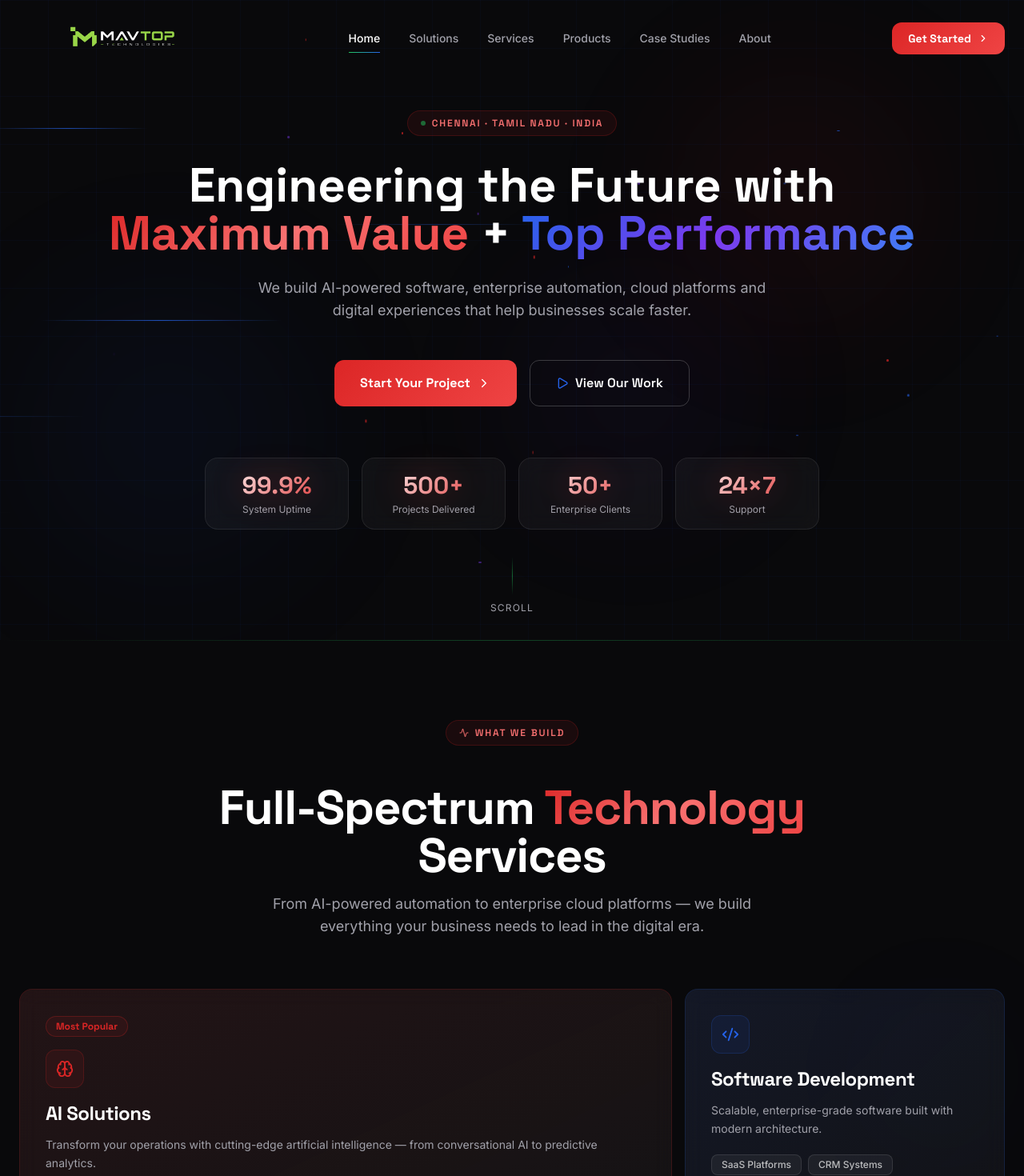
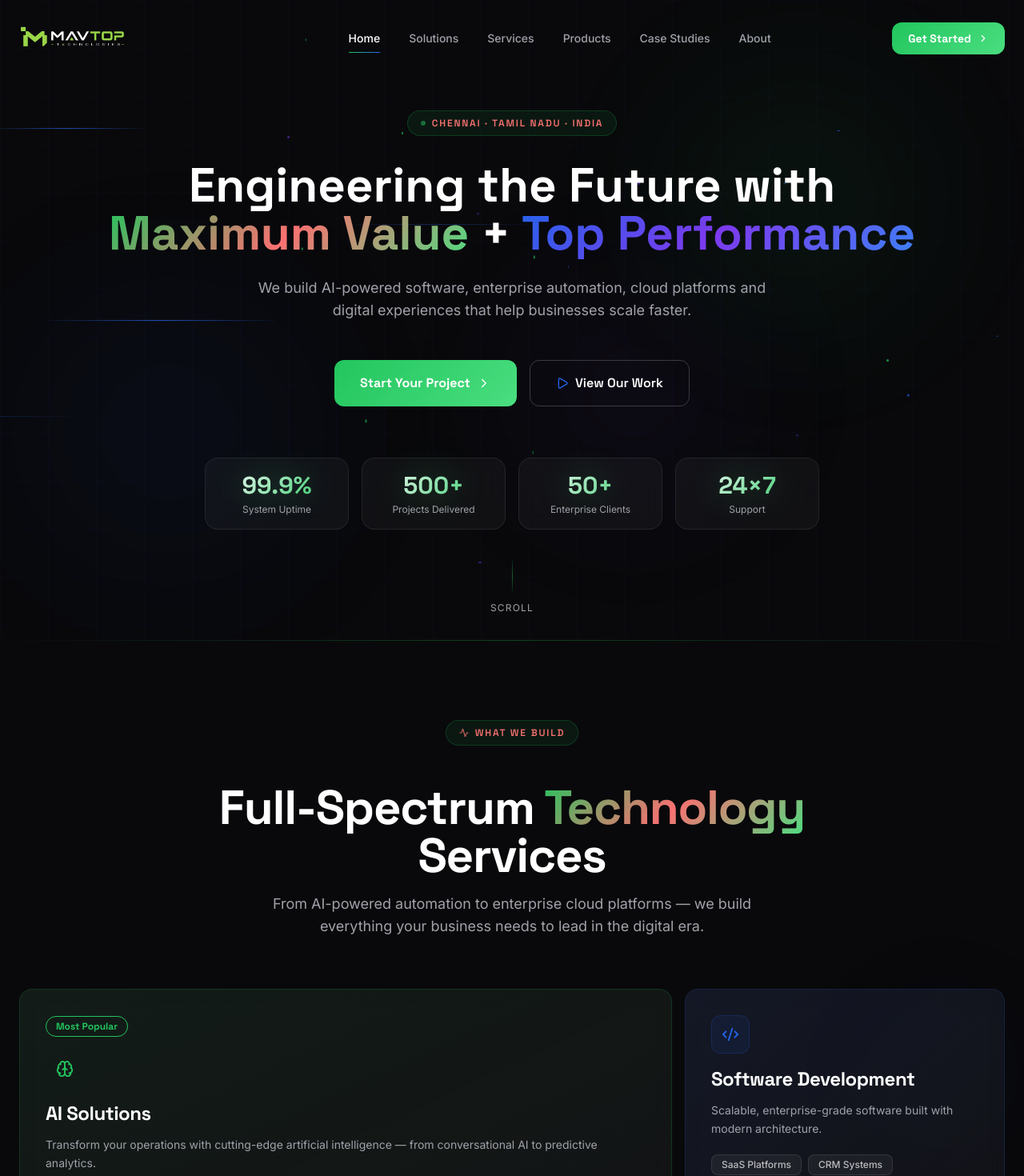
Before and after one commit to manopriyan6/Mavtop, a Next.js app: page / in a window 1280 px wide. Shown: the top 1470 px of the page at 80% size. Built offline with nearby package versions, Linux system fonts and the light colour scheme.

Commit message:
Align logo left and remove all remaining red

```diff
--- a/app/globals.css
+++ b/app/globals.css
@@ -56,7 +56,7 @@ body {
   background: #09090B;
 }
 ::-webkit-scrollbar-thumb {
-  background: linear-gradient(180deg, #DC2626, #7C3AED);
+  background: linear-gradient(180deg, var(--brand-green), #7C3AED);
   border-radius: 3px;
 }
 
@@ -101,11 +101,11 @@ h1, h2, h3, h4, h5, h6 {
 
 .glass-card:hover {
   background: var(--glass-bg-hover);
-  border-color: rgba(220, 38, 38, 0.3);
+  border-color: rgba(34, 197, 94, 0.3);
   transform: translateY(-4px);
   box-shadow:
-    0 20px 60px rgba(220, 38, 38, 0.1),
-    0 0 0 1px rgba(220, 38, 38, 0.15),
+    0 20px 60px rgba(34, 197, 94, 0.1),
+    0 0 0 1px rgba(34, 197, 94, 0.15),
     inset 0 1px 0 rgba(255, 255, 255, 0.1);
 }
 
@@ -121,7 +121,7 @@ h1, h2, h3, h4, h5, h6 {
    GLOW BUTTONS
    ============================================================ */
 .btn-primary {
-  background: linear-gradient(135deg, #DC2626, #EF4444);
+  background: linear-gradient(135deg, var(--brand-green), var(--brand-green-light));
   border: none;
   color: white;
   font-family: 'Space Grotesk', sans-serif;
@@ -149,9 +149,9 @@ h1, h2, h3, h4, h5, h6 {
 .btn-primary:hover {
   transform: translateY(-2px);
   box-shadow:
-    0 0 30px rgba(220, 38, 38, 0.5),
-    0 10px 40px rgba(220, 38, 38, 0.3),
-    0 0 80px rgba(220, 38, 38, 0.15);
+    0 0 30px rgba(34, 197, 94, 0.5),
+    0 10px 40px rgba(34, 197, 94, 0.3),
+    0 0 80px rgba(34, 197, 94, 0.15);
 }
 
 .btn-secondary {
@@ -193,8 +193,8 @@ h1, h2, h3, h4, h5, h6 {
 /* ============================================================
    GRADIENT TEXT
    ============================================================ */
-.gradient-text-red {
-  background: linear-gradient(135deg, #DC2626, #F87171, #EF4444);
+.gradient-text-green {
+  background: linear-gradient(135deg, var(--brand-green), #F87171, var(--brand-green-light));
   -webkit-background-clip: text;
   -webkit-text-fill-color: transparent;
   background-clip: text;
@@ -208,7 +208,7 @@ h1, h2, h3, h4, h5, h6 {
 }
 
 .gradient-text-mixed {
-  background: linear-gradient(135deg, #EF4444 0%, #FFFFFF 40%, #3B82F6 100%);
+  background: linear-gradient(135deg, var(--brand-green-light) 0%, #FFFFFF 40%, #3B82F6 100%);
   -webkit-background-clip: text;
   -webkit-text-fill-color: transparent;
   background-clip: text;
@@ -221,8 +221,8 @@ h1, h2, h3, h4, h5, h6 {
   display: inline-flex;
   align-items: center;
   gap: 8px;
-  background: rgba(220, 38, 38, 0.08);
-  border: 1px solid rgba(220, 38, 38, 0.2);
+  background: rgba(34, 197, 94, 0.08);
+  border: 1px solid rgba(34, 197, 94, 0.2);
   color: #F87171;
   font-family: 'Space Grotesk', sans-serif;
   font-size: 12px;
@@ -270,7 +270,7 @@ h1, h2, h3, h4, h5, h6 {
   position: absolute;
   width: 2px;
   height: 2px;
-  background: rgba(220, 38, 38, 0.6);
+  background: rgba(34, 197, 94, 0.6);
   border-radius: 50%;
   animation: particle-float linear infinite;
 }
@@ -297,11 +297,11 @@ h1, h2, h3, h4, h5, h6 {
 .stat-number {
   font-family: 'Space Grotesk', sans-serif;
   font-weight: 800;
-  background: linear-gradient(135deg, #FFFFFF, #DC2626);
+  background: linear-gradient(135deg, #FFFFFF, var(--brand-green));
   -webkit-background-clip: text;
   -webkit-text-fill-color: transparent;
   background-clip: text;
-  filter: drop-shadow(0 0 20px rgba(220, 38, 38, 0.4));
+  filter: drop-shadow(0 0 20px rgba(34, 197, 94, 0.4));
 }
 
 /* ============================================================
@@ -309,12 +309,12 @@ h1, h2, h3, h4, h5, h6 {
    ============================================================ */
 @keyframes logo-glow {
   0%, 100% {
-    filter: drop-shadow(0 0 10px rgba(220, 38, 38, 0.4))
-            drop-shadow(0 0 20px rgba(220, 38, 38, 0.2));
+    filter: drop-shadow(0 0 10px rgba(34, 197, 94, 0.4))
+            drop-shadow(0 0 20px rgba(34, 197, 94, 0.2));
   }
   50% {
-    filter: drop-shadow(0 0 20px rgba(220, 38, 38, 0.7))
-            drop-shadow(0 0 40px rgba(220, 38, 38, 0.3))
+    filter: drop-shadow(0 0 20px rgba(34, 197, 94, 0.7))
+            drop-shadow(0 0 40px rgba(34, 197, 94, 0.3))
             drop-shadow(0 0 60px rgba(124, 58, 237, 0.2));
   }
 }
@@ -339,18 +339,18 @@ h1, h2, h3, h4, h5, h6 {
    ============================================================ */
 .section-divider {
   height: 1px;
-  background: linear-gradient(90deg, transparent, rgba(220, 38, 38, 0.3), rgba(37, 99, 235, 0.3), transparent);
+  background: linear-gradient(90deg, transparent, rgba(34, 197, 94, 0.3), rgba(37, 99, 235, 0.3), transparent);
 }
 
 /* ============================================================
    HOVER CARD BORDER GLOW
    ============================================================ */
-.hover-glow-red {
+.hover-glow-green {
   transition: box-shadow 0.3s ease, border-color 0.3s ease;
 }
-.hover-glow-red:hover {
-  box-shadow: 0 0 30px rgba(220, 38, 38, 0.2), inset 0 0 30px rgba(220, 38, 38, 0.05);
-  border-color: rgba(220, 38, 38, 0.4) !important;
+.hover-glow-green:hover {
+  box-shadow: 0 0 30px rgba(34, 197, 94, 0.2), inset 0 0 30px rgba(34, 197, 94, 0.05);
+  border-color: rgba(34, 197, 94, 0.4) !important;
 }
 
 /* ============================================================
--- a/components/hero/HeroSection.tsx
+++ b/components/hero/HeroSection.tsx
@@ -22,7 +22,7 @@ function Particles() {
             animationDelay: `${Math.random() * 8}s`,
             background:
               i % 3 === 0
-                ? "rgba(220,38,38,0.7)"
+                ? "rgba(34,197,94,0.7)"
                 : i % 3 === 1
                 ? "rgba(37,99,235,0.7)"
                 : "rgba(124,58,237,0.5)",
@@ -96,7 +96,7 @@ export default function HeroSection() {
         style={{
           width: "600px",
           height: "600px",
-          background: "radial-gradient(circle, rgba(220,38,38,0.25), transparent 70%)",
+          background: "radial-gradient(circle, rgba(34,197,94,0.25), transparent 70%)",
           top: "-10%",
           right: "-5%",
           animationDelay: "0s",
@@ -158,7 +158,7 @@ export default function HeroSection() {
           className="text-3xl md:text-5xl lg:text-6xl font-grotesk font-bold mb-6 max-w-5xl mx-auto leading-tight"
         >
           Engineering the Future with{" "}
-          <span className="gradient-text-red">Maximum Value</span>
+          <span className="gradient-text-green">Maximum Value</span>
           {" "}+{" "}
           <span className="gradient-text-blue">Top Performance</span>
         </motion.p>
--- a/components/layout/Footer.tsx
+++ b/components/layout/Footer.tsx
@@ -108,7 +108,7 @@ export default function Footer() {
                   src="/mavtop-tran.png"
                   alt="Mavtop Technologies"
                   fill
-                  className="object-contain"
+                  className="object-contain object-left"
                 />
               </div>
             </a>
--- a/components/layout/Navbar.tsx
+++ b/components/layout/Navbar.tsx
@@ -37,7 +37,7 @@ export default function Navbar() {
         transition={{ duration: 0.7, ease: [0.23, 1, 0.32, 1] }}
         className={`fixed top-0 left-0 right-0 z-50 transition-all duration-500 ${
           scrolled
-            ? "bg-[rgba(9,9,11,0.85)] backdrop-blur-xl border-b border-[rgba(255,255,255,0.06)] shadow-[0_4px_30px_rgba(220,38,38,0.08)]"
+            ? "bg-[rgba(9,9,11,0.85)] backdrop-blur-xl border-b border-[rgba(255,255,255,0.06)] shadow-[0_4px_30px_rgba(34,197,94,0.08)]"
             : "bg-transparent"
         }`}
       >
@@ -56,7 +56,7 @@ export default function Navbar() {
                   src="/mavtop-tran.png"
                   alt="Mavtop Technologies"
                   fill
-                  className="object-contain"
+                  className="object-contain object-left"
                   priority
                 />
               </div>
@@ -139,7 +139,7 @@ export default function Navbar() {
                     src="/mavtop-tran.png"
                     alt="Mavtop Technologies"
                     fill
-                    className="object-contain"
+                    className="object-contain object-left"
                   />
                 </div>
                 <button
--- a/components/sections/ProductsSection.tsx
+++ b/components/sections/ProductsSection.tsx
@@ -21,12 +21,12 @@ const products = [
     description:
       "Intelligent customer relationship management with AI insights, automated workflows, and 360° customer views. Turn every interaction into an opportunity.",
     icon: Users,
-    color: "#DC2626",
-    gradientFrom: "from-red-900/40",
+    color: "var(--brand-green)",
+    gradientFrom: "from-green-900/40",
     gradientTo: "to-transparent",
     features: ["AI Lead Scoring", "Pipeline Automation", "Real-time Analytics", "WhatsApp Integration"],
     badge: "Flagship Product",
-    badgeColor: "#DC2626",
+    badgeColor: "var(--brand-green)",
   },
   {
     id: "whatsapp",
@@ -131,7 +131,7 @@ export default function ProductsSection() {
                   delay: index * 0.12,
                   ease: [0.23, 1, 0.32, 1],
                 }}
-                className={`glass-card rounded-3xl p-8 group cursor-pointer relative overflow-hidden hover-glow-red`}
+                className={`glass-card rounded-3xl p-8 group cursor-pointer relative overflow-hidden hover-glow-green`}
                 style={{ borderColor: `${product.color}15` }}
                 whileHover={{ y: -8 }}
               >
--- a/components/sections/ServicesSection.tsx
+++ b/components/sections/ServicesSection.tsx
@@ -21,10 +21,10 @@ const services = [
   {
     icon: Brain,
     category: "AI Solutions",
-    color: "#DC2626",
-    gradient: "from-red-900/30 to-transparent",
-    borderColor: "rgba(220,38,38,0.2)",
-    glowColor: "rgba(220,38,38,0.15)",
+    color: "var(--brand-green)",
+    gradient: "from-green-900/30 to-transparent",
+    borderColor: "rgba(34,197,94,0.2)",
+    glowColor: "rgba(34,197,94,0.15)",
     items: ["AI Agents", "Intelligent Chatbots", "Process Automation", "Machine Learning", "Computer Vision", "NLP Solutions"],
     description: "Transform your operations with cutting-edge artificial intelligence — from conversational AI to predictive analytics.",
     badge: "Most Popular",
@@ -81,10 +81,10 @@ const services = [
   {
     icon: Zap,
     category: "Digital Transformation",
-    color: "#DC2626",
-    gradient: "from-red-900/20 to-blue-900/20",
-    borderColor: "rgba(220,38,38,0.15)",
-    glowColor: "rgba(220,38,38,0.1)",
+    color: "var(--brand-green)",
+    gradient: "from-green-900/20 to-blue-900/20",
+    borderColor: "rgba(34,197,94,0.15)",
+    glowColor: "rgba(34,197,94,0.1)",
     items: ["Legacy Modernization", "Process Optimization", "AI Integration", "Change Management"],
     description: "Helping businesses move from traditional systems to AI-driven operations — seamlessly and at speed.",
     badge: "Featured",
@@ -143,7 +143,7 @@ export default function ServicesSection() {
           </span>
           <h2 className="font-grotesk font-bold text-4xl md:text-5xl lg:text-6xl text-white mt-6 mb-4">
             Full-Spectrum{" "}
-            <span className="gradient-text-red">Technology</span>
+            <span className="gradient-text-green">Technology</span>
             <br />
             Services
           </h2>
--- a/components/sections/StatsSection.tsx
+++ b/components/sections/StatsSection.tsx
@@ -44,7 +44,7 @@ const stats = [
     suffix: "%",
     label: "System Uptime",
     sublabel: "Guaranteed SLA",
-    color: "#DC2626",
+    color: "var(--brand-green)",
   },
   {
     value: 500,
@@ -89,7 +89,7 @@ export default function StatsSection() {
         style={{
           width: "600px",
           height: "300px",
-          background: "linear-gradient(90deg, rgba(220,38,38,0.15), rgba(37,99,235,0.15))",
+          background: "linear-gradient(90deg, rgba(34,197,94,0.15), rgba(37,99,235,0.15))",
           borderRadius: "0",
           top: "50%",
           left: "50%",
@@ -113,7 +113,7 @@ export default function StatsSection() {
           </span>
           <h2 className="font-grotesk font-bold text-4xl md:text-5xl lg:text-6xl text-white mt-6">
             Results That{" "}
-            <span className="gradient-text-red">Speak</span> for Themselves
+            <span className="gradient-text-green">Speak</span> for Themselves
           </h2>
         </motion.div>
 
--- a/components/sections/TestimonialsSection.tsx
+++ b/components/sections/TestimonialsSection.tsx
@@ -21,7 +21,7 @@ const testimonials = [
     role: "CTO",
     company: "FinServe Solutions",
     initial: "F",
-    companyColor: "#DC2626",
+    companyColor: "var(--brand-green)",
     quote:
       "Their Mavtop CRM integration with our existing stack was seamless. The AI lead scoring alone improved our conversion rate by 40%. The support team is incredible — always available, always helpful.",
     stars: 5,
@@ -100,7 +100,7 @@ export default function TestimonialsSection() {
         style={{
           width: "500px",
           height: "500px",
-          background: "radial-gradient(circle, rgba(220,38,38,0.08), transparent 70%)",
+          background: "radial-gradient(circle, rgba(34,197,94,0.08), transparent 70%)",
           top: "20%",
           left: "10%",
           animationDelay: "4s",
@@ -121,7 +121,7 @@ export default function TestimonialsSection() {
           </span>
           <h2 className="font-grotesk font-bold text-4xl md:text-5xl lg:text-6xl text-white mt-6 mb-4">
             Trusted by{" "}
-            <span className="gradient-text-red">Industry</span> Leaders
+            <span className="gradient-text-green">Industry</span> Leaders
           </h2>
           <p className="text-muted font-inter text-lg max-w-xl mx-auto">
             Real results from real businesses across India.
--- a/components/sections/WhyMavtopSection.tsx
+++ b/components/sections/WhyMavtopSection.tsx
@@ -18,8 +18,8 @@ const reasons = [
     title: "Maximum Value",
     description:
       "Every rupee you invest delivers measurable returns. We prioritize ROI-driven development and transparent pricing with no hidden costs.",
-    color: "#DC2626",
-    gradient: "from-red-900/20",
+    color: "var(--brand-green)",
+    gradient: "from-green-900/20",
   },
   {
     icon: Zap,
@@ -58,8 +58,8 @@ const reasons = [
     title: "24×7 Support",
     description:
       "A dedicated support team available round the clock. No escalation hell — you get direct access to senior engineers when it matters.",
-    color: "#DC2626",
-    gradient: "from-red-900/20",
+    color: "var(--brand-green)",
+    gradient: "from-green-900/20",
   },
 ];
 
@@ -106,7 +106,7 @@ export default function WhyMavtopSection() {
           </span>
           <h2 className="font-grotesk font-bold text-4xl md:text-5xl lg:text-6xl text-white mt-6 mb-4">
             Not Just a Vendor —{" "}
-            <span className="gradient-text-red">A Technology</span>
+            <span className="gradient-text-green">A Technology</span>
             <br />
             Partner
           </h2>
@@ -172,7 +172,7 @@ export default function WhyMavtopSection() {
           animate={isInView ? { opacity: 1, y: 0 } : {}}
           transition={{ duration: 0.7, delay: 0.4 }}
           className="glass-card rounded-3xl p-8 md:p-10"
-          style={{ borderColor: "rgba(220,38,38,0.15)" }}
+          style={{ borderColor: "rgba(34,197,94,0.15)" }}
         >
           <div className="flex flex-col md:flex-row items-start md:items-center justify-between gap-8">
             <div>
```
Also changed, not shown: components/sections/ContactCTASection.tsx (+5 -5 lines).
